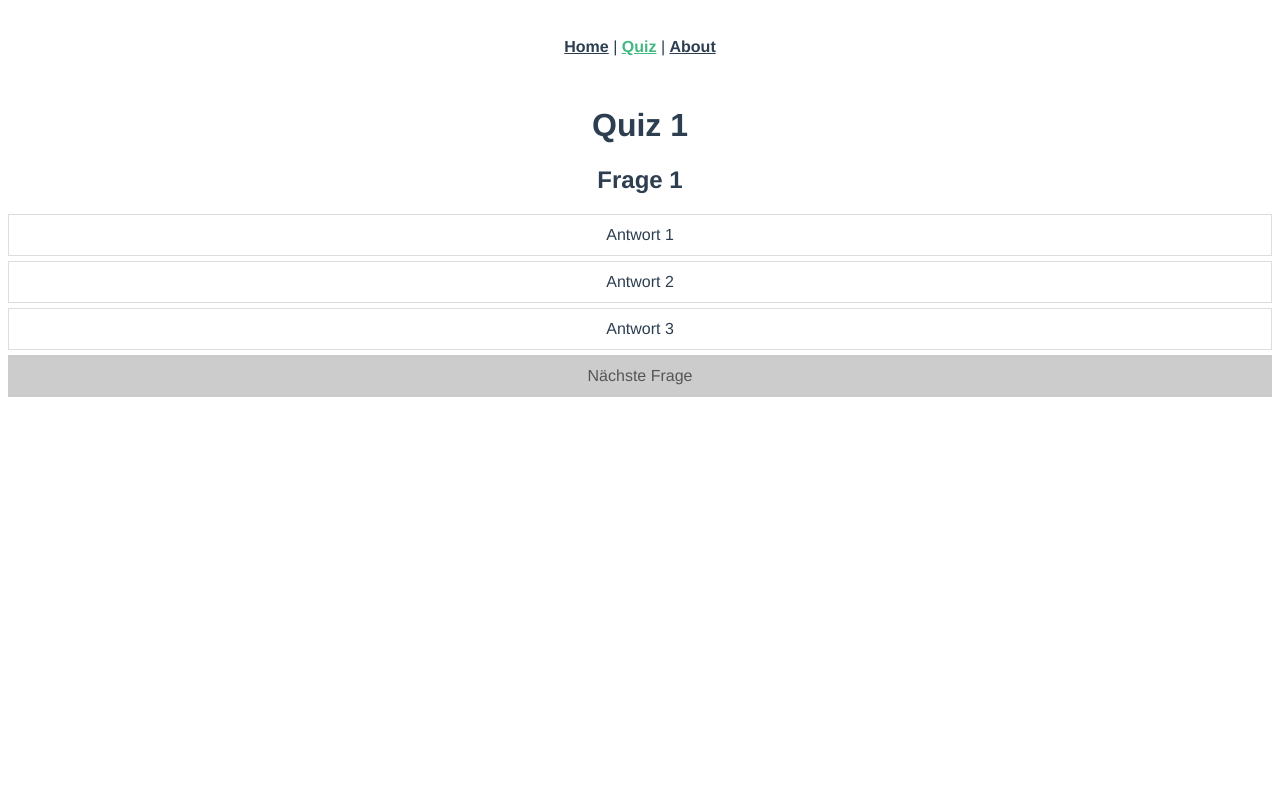
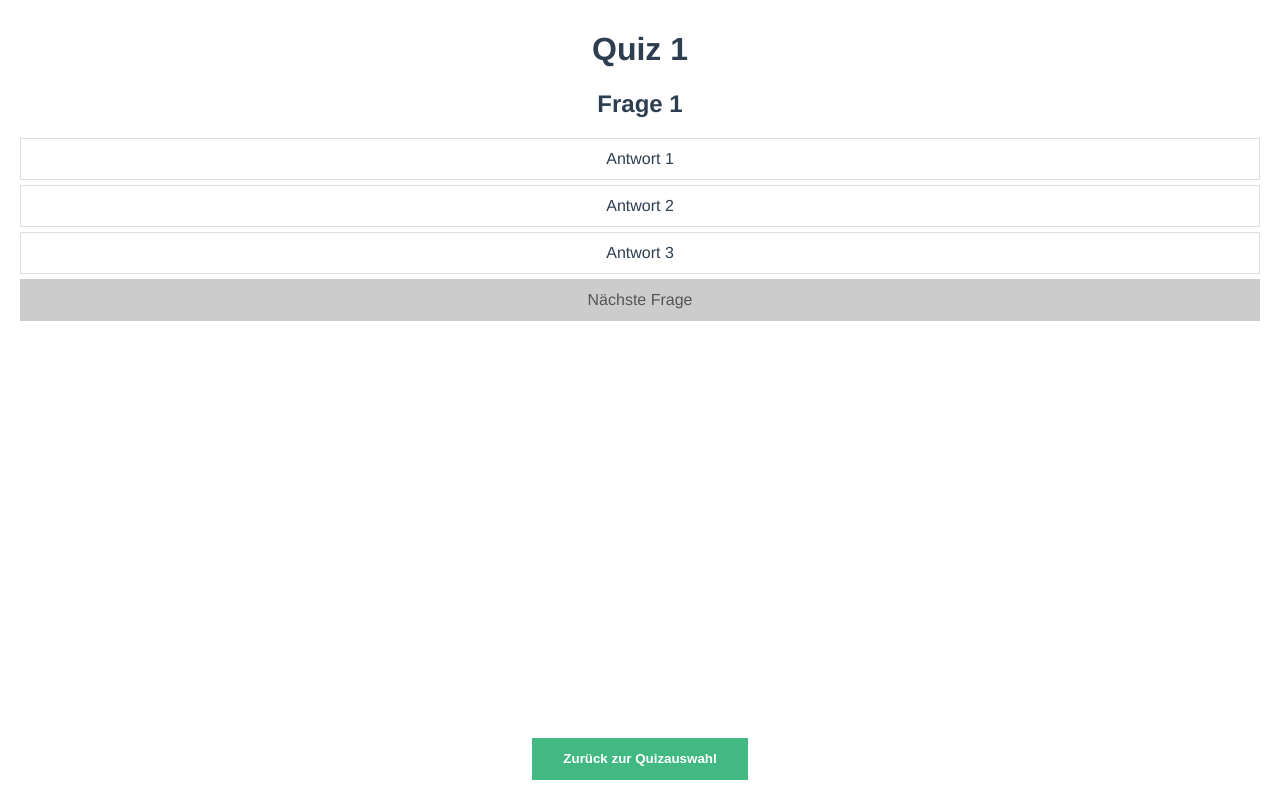
Before and after one commit to Sir0Kuhl/quiz, a Vue app: page / in a window 1280 px wide. Both pictures are taken after a click on the item "Quiz 1". Built offline with nearby package versions, Linux system fonts and the light colour scheme.

Commit message:
Removed top navigation

```diff
--- a/src/App.vue
+++ b/src/App.vue
@@ -1,9 +1,4 @@
 <template>
-  <nav>
-    <router-link to="/">Home</router-link> |
-    <router-link to="/quiz">Quiz</router-link> |
-    <router-link to="/about">About</router-link>
-  </nav>
   <router-view :selectedQuiz="selectedQuiz" :selectQuiz="selectQuiz" />
 </template>
 
@@ -22,5 +17,12 @@ export default {
       router.push("/quiz");
     },
   },
+  watch: {
+    $route(to, from) {
+      if (from.path === "/quiz") {
+        this.selectedQuiz = -1;
+      }
+    },
+  },
 };
 </script>
--- a/src/assets/css/style.css
+++ b/src/assets/css/style.css
@@ -1,9 +1,15 @@
+html, body {
+  padding: 0;
+  margin: 0;
+}
+
 #app {
   font-family: Avenir, Helvetica, Arial, sans-serif;
   -webkit-font-smoothing: antialiased;
   -moz-osx-font-smoothing: grayscale;
   text-align: center;
   color: #2c3e50;
+  padding: 0 20px;
 }
 
 nav {
@@ -41,9 +47,17 @@ nav a.router-link-exact-active {
   border-color: #000;
 }
 
+.quiz-page {
+  position: relative;
+  box-sizing: border-box;
+  min-height: 100vh;
+  padding-top: 10px;
+  padding-bottom: 80px;
+}
+
 .quiz-answers li.rightAnswer {
-  border-color: #0b0;
-  background: #0b0;
+  border-color: #42b983;
+  background: #42b983;
   color: #fff;
   font-weight: bold;
 }
@@ -67,10 +81,32 @@ nav a.router-link-exact-active {
   transition: all 0.25s;
 }
 
-#continue-button.active,
-.back-button {
+#continue-button.active {
   background-color: #000;
   color: #fff;
   font-weight: bold;
   cursor: pointer;
 }
+
+.back-button {
+  padding: 0 30px;
+  font-weight: bold;
+  color: #fff;
+  line-height: 40px;
+  background-color: #42b983;
+  border: 1px solid #42b983;
+  cursor: pointer;
+  transition: all 0.25s;
+}
+
+.back-button:hover {
+  color: #000;
+  background-color: transparent;
+}
+
+.bottom-button-container {
+  position: absolute;
+  left: 0;
+  bottom: 20px;
+  width: 100%;
+}
--- a/src/components/QuizFinished.vue
+++ b/src/components/QuizFinished.vue
@@ -6,12 +6,22 @@
       {{ rightAnswers }} / {{ questionCount }}
       Antworten hast du richtig beantwortet!
     </p>
+    <button class="back-button" @click="route('/')">
+      Zurück zur Quizauswahl
+    </button>
   </div>
 </template>
 
 <script>
+import router from "@/router";
+
 export default {
   name: "QuizFinished",
   props: ["questionCount", "rightAnswers"],
+  methods: {
+    route(url) {
+      router.push(url);
+    },
+  },
 };
 </script>
--- a/src/views/QuizView.vue
+++ b/src/views/QuizView.vue
@@ -11,6 +11,11 @@
       :questionCount="questionCount"
       :rightAnswers="rightAnswers"
     />
+    <div v-if="quizOngoing" class="bottom-button-container">
+      <button class="back-button bottom" @click="route('/')">
+        Zurück zur Quizauswahl
+      </button>
+    </div>
   </div>
 </template>
 
@@ -50,6 +55,9 @@ export default {
           " answers right."
       );
     },
+    route(url) {
+      router.push(url);
+    },
   },
   mounted() {
     if (!Object.hasOwnProperty.call(quizzes, this.selectedQuiz)) {
```
